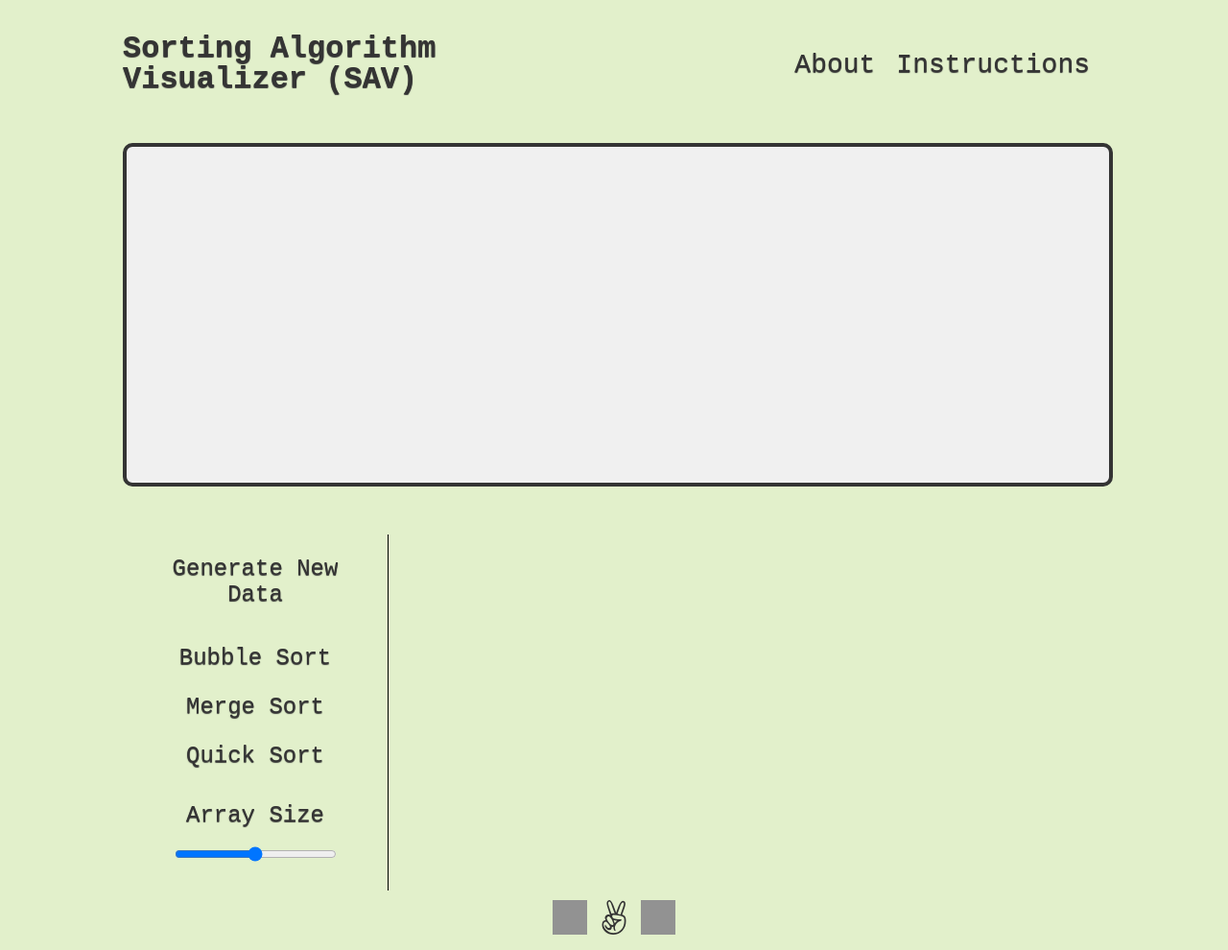
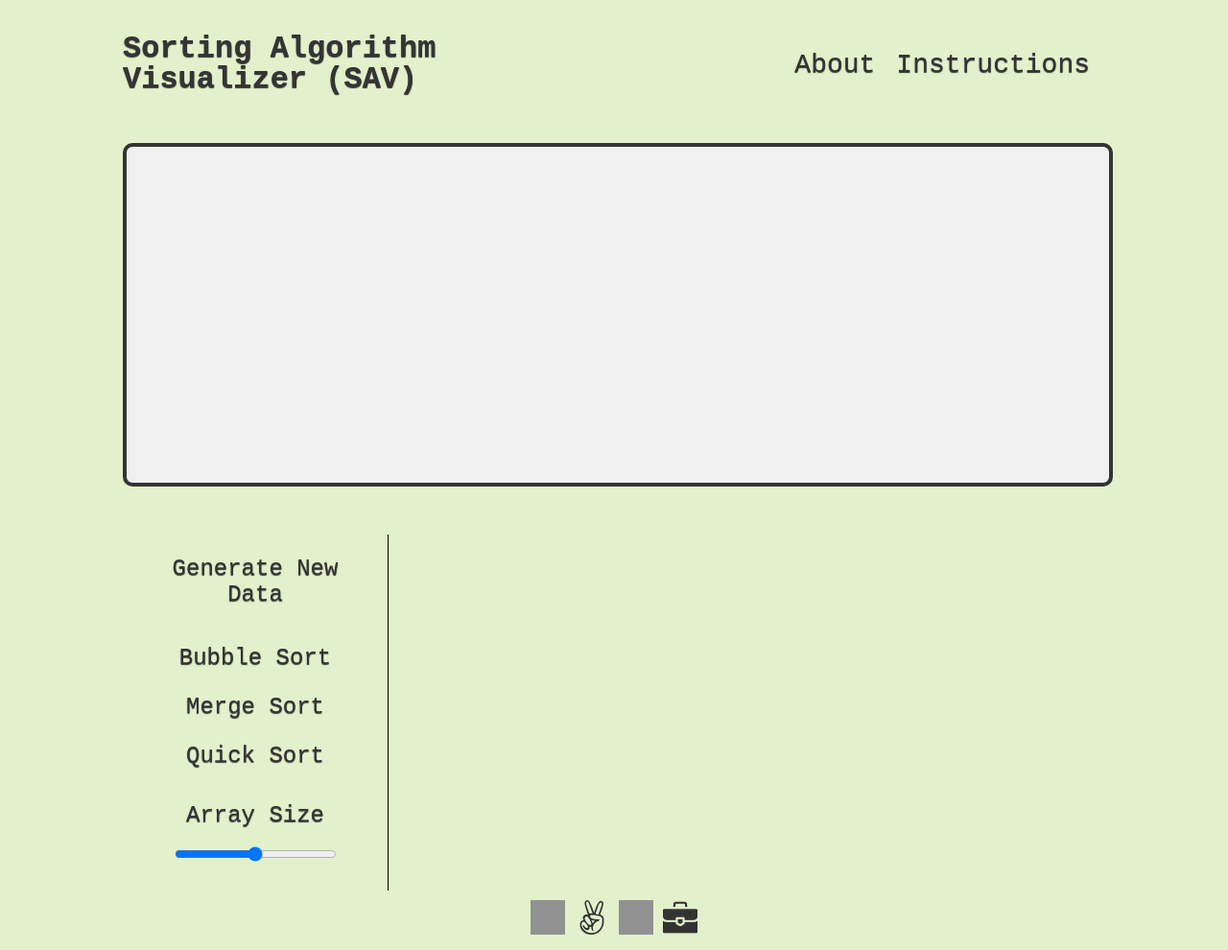
Before and after one commit to Emmay-Alam/SortingAlgorithmVisualizer, a website: page index.html in a window 1280 px wide. Shown: the whole page at 96% size. Drawn offline with Linux system fonts and the light colour scheme; grey boxes are pictures that could not be loaded.

Commit message:
update prod README and links

```diff
--- a/index.html
+++ b/index.html
@@ -75,6 +75,7 @@
       <li><a href="https://www.linkedin.com/in/emmay-alam/"><img src="https://cdn.jsdelivr.net/gh/devicons/devicon/icons/linkedin/linkedin-plain.svg"></a></li>
       <li><a href="https://angel.co/u/emmay-alam"><img src="./src/assets/angelist_logo.svg"></a></li>
       <li><a href="https://github.com/Emmay-Alam/"><img src="https://cdn.jsdelivr.net/gh/devicons/devicon/icons/github/github-original.svg"></a></li>
+      <li><a href="https://emmay.dev/"><img src="src/assets/briefcase.png"></a></li>
     </ul>
   </footer>
 </body>
```
Also changed, not shown: README.md, dist/main.js, src/assets/briefcase.png (added), src/assets/demo.gif (added).
